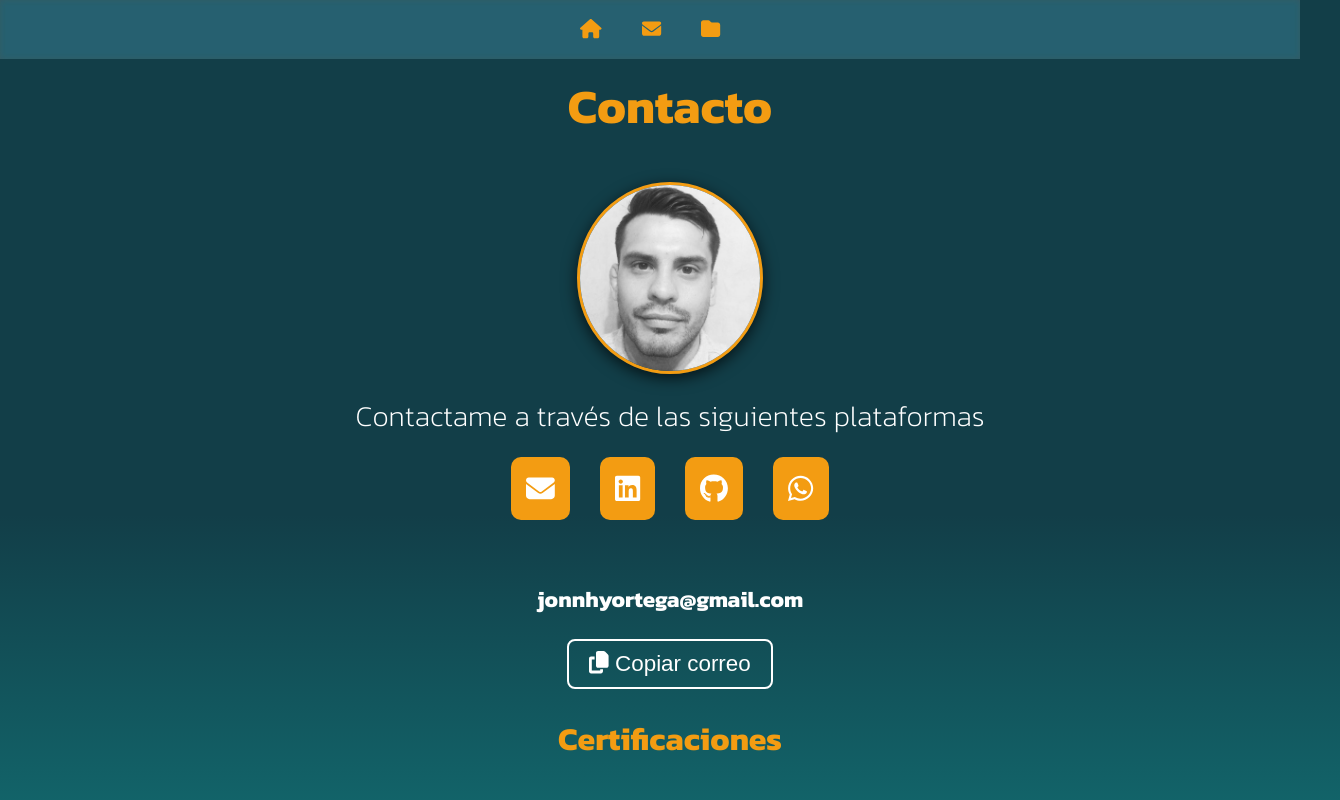
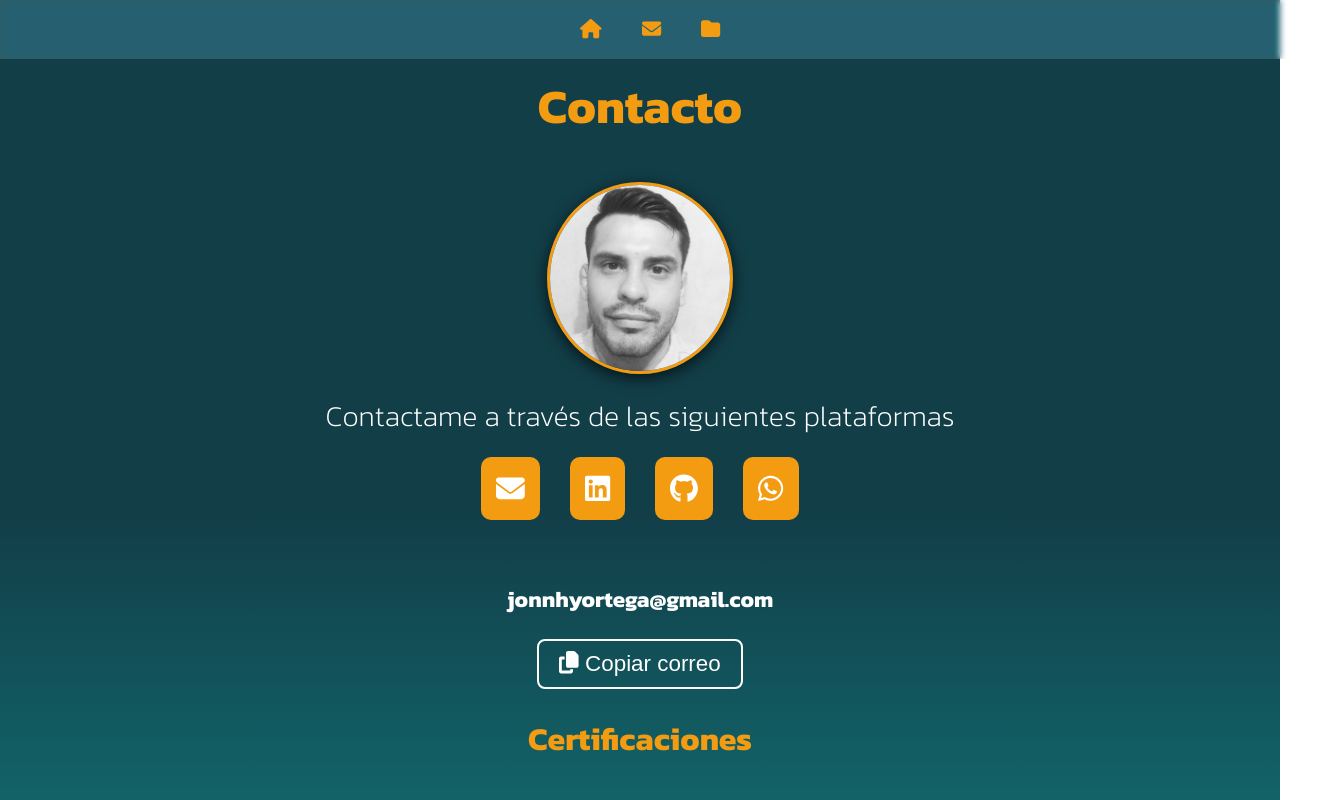
Before and after one commit to Jonnhyortega/JonathanOrtega-Proyects, a React (Vite) app in the folder Portfolio/: page /contact in a window 1280 px wide. Shown: the top 800 px of the page, 1340 px wide, since content can reach past the window. Built offline with nearby package versions, Linux system fonts and the light colour scheme.

Commit message:
correccion pequeña

```diff
--- a/Portfolio/src/pages/Contact.jsx
+++ b/Portfolio/src/pages/Contact.jsx
@@ -42,7 +42,6 @@ const ContactContainer = styled.div`
   background: transparent;
   text-align: center;
   width: 100%;
-  padding: 0 30px;
 `;
 
 const Title = styled.h2`
```
